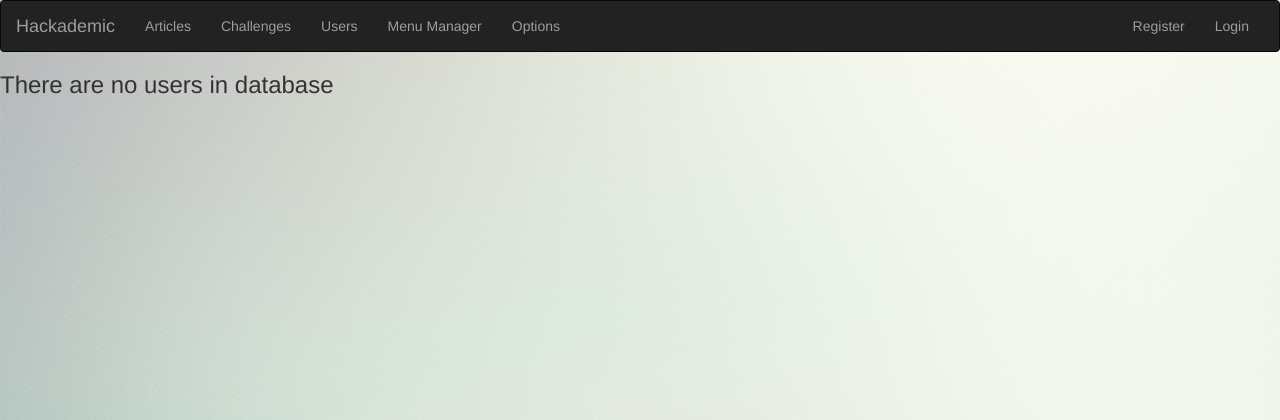
After one commit to northdpole/hackademic-cms, a Django app: page /hcapp/users in a window 1280 px wide. The commit adds this page. Shown: the top 420 px of the page. Run offline with Django 3.2, Linux system fonts and the light colour scheme; some libraries are stand-ins or nearby versions.

Commit message:
added user forms and changing urls with slugs instead of id

```diff
--- a/hackademic/hcapp/templates/hcapp/base.html
+++ b/hackademic/hcapp/templates/hcapp/base.html
@@ -44,11 +44,22 @@
                     </li>
 
                     <li class="">
-                        <a href="{% url 'hcapp:register' %}">
+                        <a href="{% url 'hcapp:users' %}">
                             Users
                         </a>
                     </li>
 
+                    <li class="">
+                        <a href="{% url 'hcapp:menu-manager' %}">
+                            Menu Manager
+                        </a>
+                    </li>
+
+                    <li class="">
+                        <a href="{% url 'hcapp:options' %}">
+                            Options
+                        </a>
+                    </li>
                 </ul>
 
                 {% block list %}
--- /dev/null
+++ b/hackademic/hcapp/templates/hcapp/menu-manager.html
@@ -0,0 +1,5 @@
+{% extends 'hcapp/base.html' %}
+
+{% block body %}
+    <h1>this will manage the menu</h1>
+{% endblock %}
--- /dev/null
+++ b/hackademic/hcapp/templates/hcapp/options.html
@@ -0,0 +1,5 @@
+{% extends 'hcapp/base.html' %}
+
+{% block body %}
+    <h1>this will manage the options</h1>
+{% endblock %}
--- /dev/null
+++ b/hackademic/hcapp/templates/hcapp/users.html
@@ -0,0 +1,34 @@
+{% extends 'hcapp/base.html' %}
+
+{% block title %}users{% endblock %}
+
+{% block list %}
+    <ul class="nav navbar-nav navbar-right">
+        <li class="">
+            <a href="{% url 'hcapp:register' %}">
+                </span>Register</a>
+        </li>
+
+        <li class="">
+            <a href="{% url 'hcapp:login' %}">
+                </span>Login</a>
+        </li>
+    </ul>
+{% endblock %}
+
+{% block body %}
+
+    {% if all_users %}
+
+    <h3 style="margin:20px;">Users:</h3>
+        <ol class="my-list-group">
+            {% for user in all_users %}
+            <li class="my-list-group-item"><a href="{% url 'hcapp:users-details' user.slug %}">{{ user.username }}</a></li>
+            {% endfor %}
+        </ol>
+
+    {% else %}
+        <h3>There are no users in database</h3>
+    {% endif%}
+
+{% endblock %}
--- a/hackademic/hcapp/urls.py
+++ b/hackademic/hcapp/urls.py
@@ -1,13 +1,19 @@
 from django.conf.urls import url
 from . import views
-
+from django.contrib.auth import views as auth_views
 app_name = 'hcapp'
 
 urlpatterns = [
     #/hcapp/
     url(r'^$', views.IndexView.as_view(), name='index'),
+    # /hcapp/articles/
+    url(r'^users$', views.UserView.as_view(), name='users'),
+    # /hcapp/users/$(users.id)
+    url(r'^users/(?P<slug>\w+)/$', views.UserDetail.as_view(), name='users-details'),
     #/hcapp/register/
-    url(r'^register$', views.UserView.as_view(), name='register'),
+    url(r'^register$', views.UserCreation.as_view(), name='register'),
+    # /hcapp/login/
+    url(r'^login$', auth_views.login, {'template_name': 'hcapp/login.html'}, name='login'),
     #/hcapp/articles/
     url(r'^articles$', views.ArticleView.as_view(), name='articles'),
     # /hcapp/articles/create
@@ -20,4 +26,8 @@ urlpatterns = [
     url(r'^challenges/create$', views.ChallengeCreation.as_view(), name='challenge-create'),
     # hcapp/challenges/$(challenge.id)
     url(r'^challenges/(?P<pk>[0-9]+)/$', views.ChallengeDetail.as_view(), name='challenge-details'),
+    # hcapp/menu-manager
+    url(r'^menu-manager/$', views.MenuView.as_view(), name='menu-manager'),
+    # hcapp/options
+    url(r'^options/$', views.OptionsView.as_view(), name='options'),
 ]
--- a/hackademic/hcapp/views.py
+++ b/hackademic/hcapp/views.py
@@ -9,6 +9,11 @@ from django.views import generic
 class IndexView(TemplateView):
     template_name = 'hcapp/index.html'
 
+class MenuView(TemplateView):
+    template_name = 'hcapp/menu-manager.html'
+
+class OptionsView(TemplateView):
+    template_name = 'hcapp/options.html'
 
 class ArticleView(generic.ListView):
     template_name = 'hcapp/articles.html'
@@ -48,7 +53,18 @@ class ChallengeDetail(generic.DetailView):
     template_name = 'hcapp/challenge-details.html'
 
 
-class UserView(View):
+class UserView(generic.ListView):
+    template_name = 'hcapp/users.html'
+    context_object_name = 'all_users'
+
+    def get_queryset(self):
+        return DbUser.objects.all()
+
+class UserDetail(generic.DetailView):
+    model = DbUser
+    template_name = 'hcapp/users-details.html'
+
+class UserCreation(View):
     form_class = UserForm
     template_name = 'hcapp/register-form.html'
 
--- a/hackademic/requirements.txt
+++ b/hackademic/requirements.txt
@@ -1,3 +1,4 @@
 Django>=1.11.2
 django-bootstrap3>=8.2.3
 coverage
+unidecode
```
Also changed, not shown: hackademic/hcapp/models.py (+102 -1 lines), hackademic/hcapp/templates/hcapp/login.html (added, +29 -0 lines), hackademic/hcapp/templates/hcapp/users-details.html (added, +12 -0 lines).
